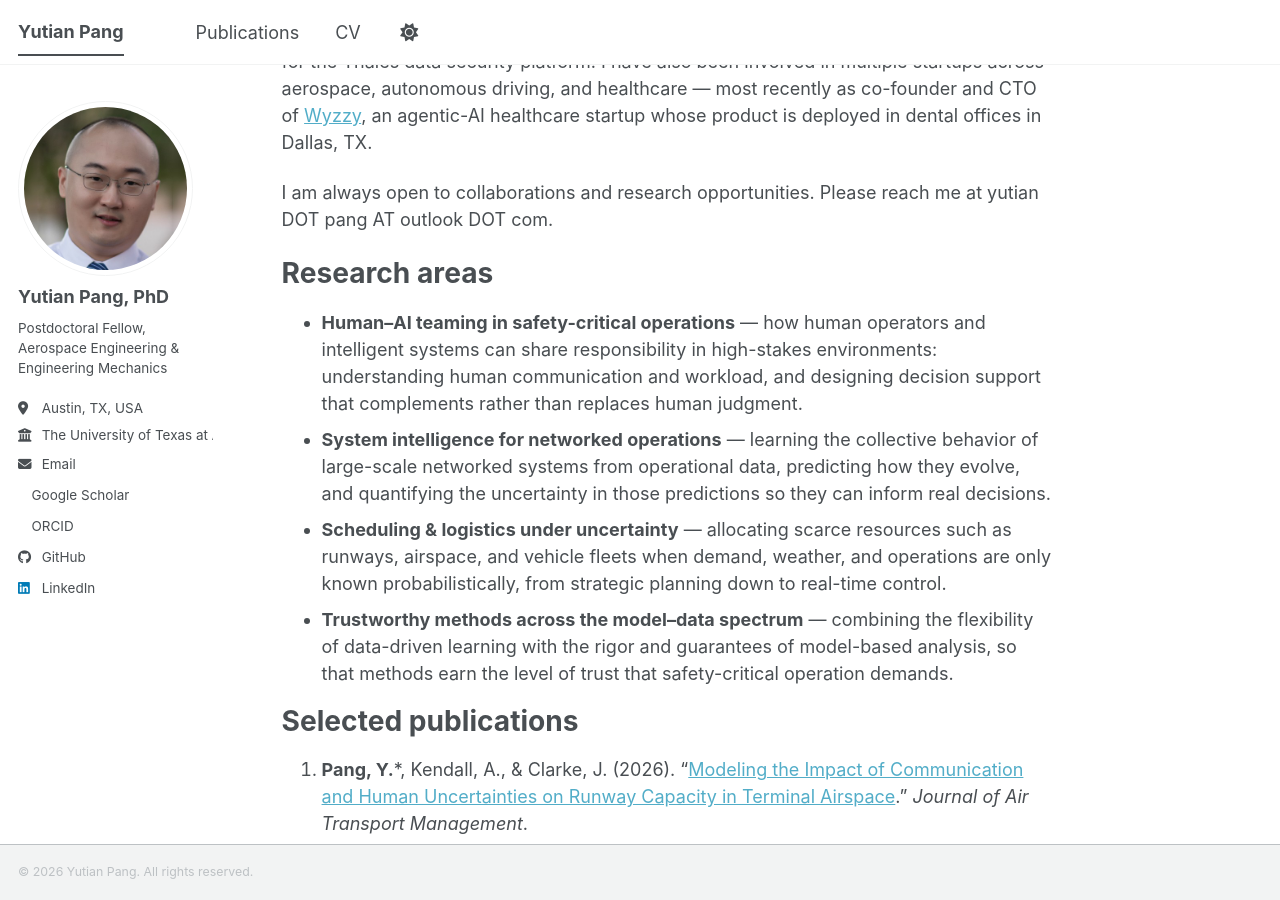
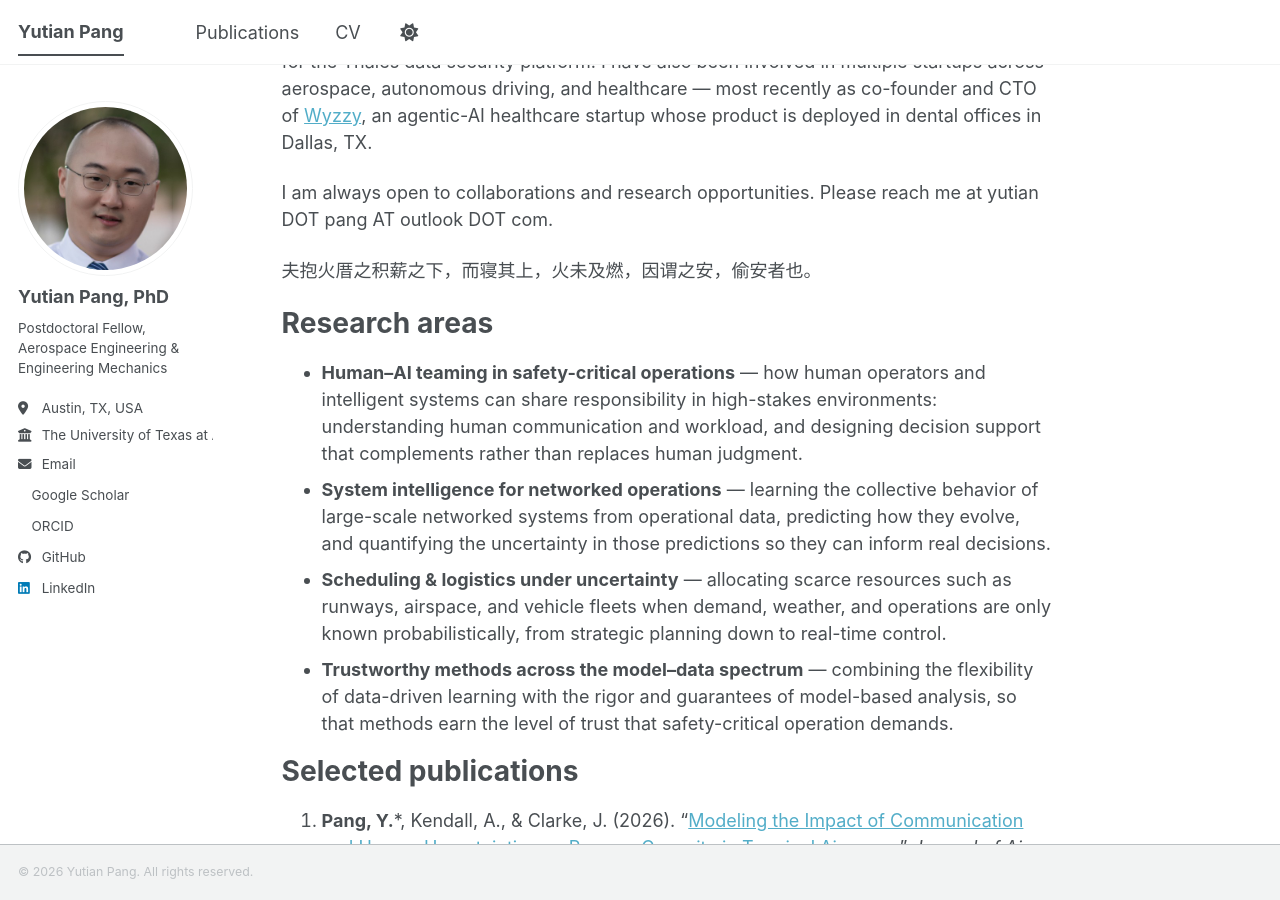
Before and after one commit to YutianPangASU/yutianpangasu.github.io, a Jekyll site: the page built from _pages/about.md, in a window 1280 px wide and 900 px high, scrolled down 628 px. Built offline with Jekyll 4.4.1, drawn with Linux system fonts in a browser that asks for light colours; a style sheet for code colours, icons or effects is not loaded.

Commit message:
Homepage: add classical Chinese quote below contact line
Co-Authored-By: Claude Fable 5 <noreply@anthropic.com>

```diff
--- a/_pages/about.md
+++ b/_pages/about.md
@@ -15,6 +15,8 @@ My path has crossed the model–data spectrum in stages. My Ph.D. at Arizona Sta
 Alongside academia, I have worked in industry. A year at Thales as a machine learning engineer brought a focus on security and privacy research, such as embedding protection for the Thales data security platform. I have also been involved in multiple startups across aerospace, autonomous driving, and healthcare — most recently as co-founder and CTO of [Wyzzy](https://calls.wyzzy.ai/), an agentic-AI healthcare startup whose product is deployed in dental offices in Dallas, TX.
 
 I am always open to collaborations and research opportunities. Please reach me at yutian DOT pang AT outlook DOT com.
+
+夫抱火厝之积薪之下，而寝其上，火未及燃，因谓之安，偷安者也。
 
 Research areas
 ======
```
